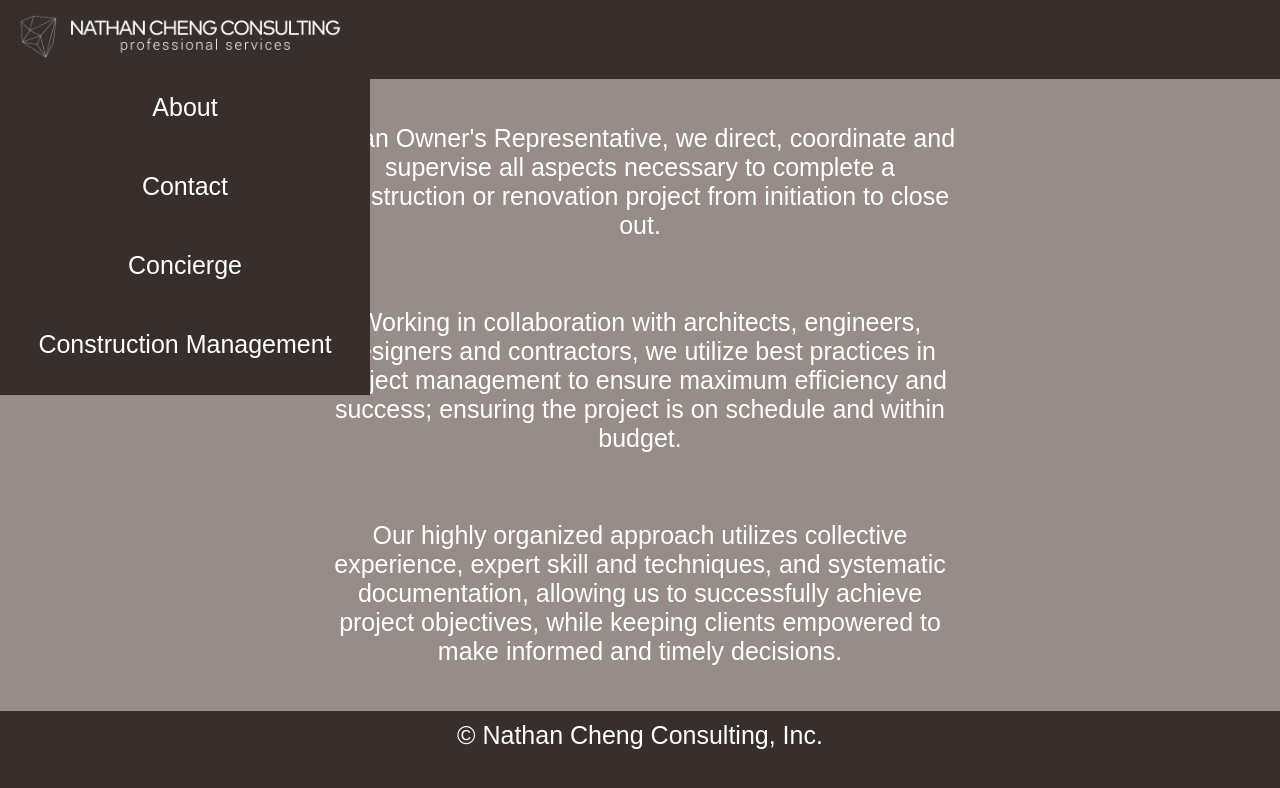
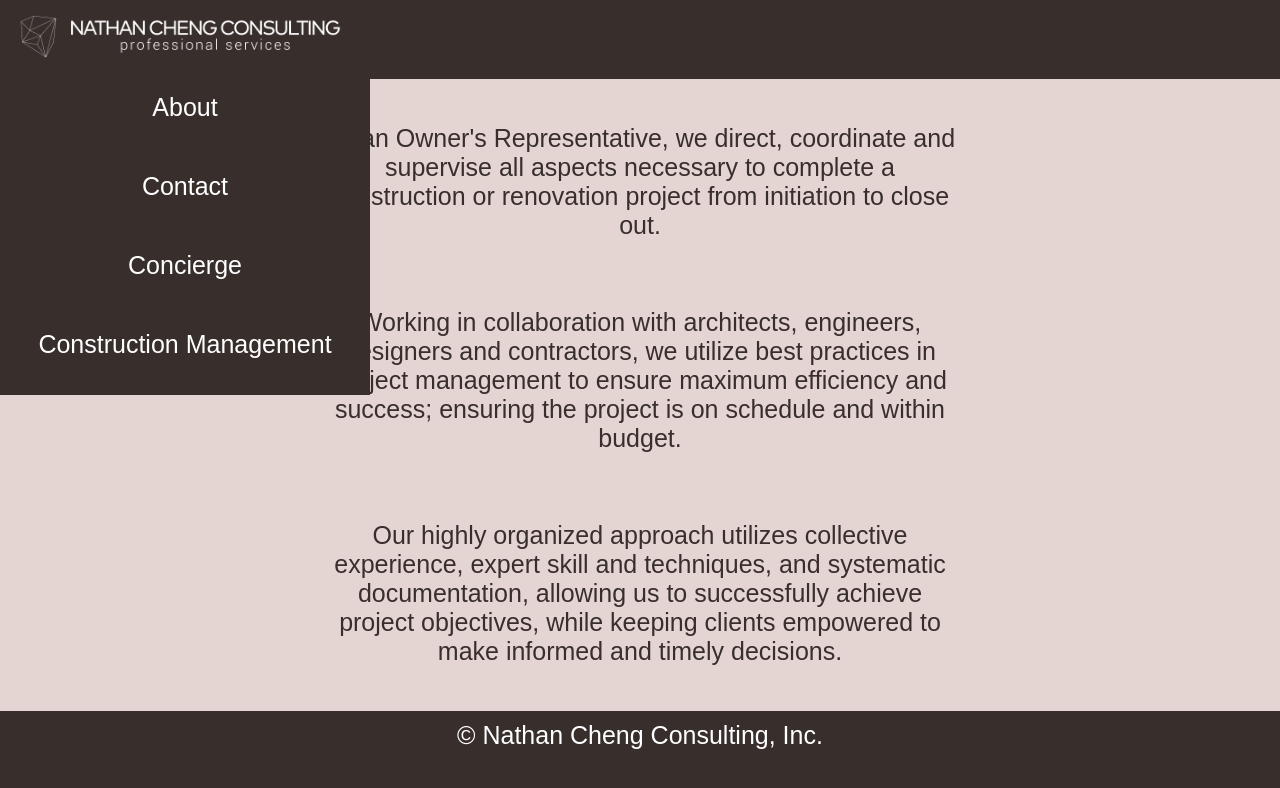
Before and after one commit to SeaCDragon/nccwebsite, a plain HTML site: page home.html in a window 1280 px wide. Drawn offline with Linux system fonts and the light colour scheme.

Commit message:
create the first palette for the homepage

```diff
--- a/style.scss
+++ b/style.scss
@@ -35,7 +35,7 @@ a{
 p{
   font-size: 25px;
   font-family: sans-serif;
-  color: white;
+  color: $deep-brown;
 }
 
 span#landing-reel{
@@ -70,13 +70,13 @@ span#landing-reel{
   width: 50%;
   margin: auto;
   text-align: center;
-  background-color: $medium-grey;
+  background-color: $light-grey;
   padding: 20px;
   height: 100%;
 }
 
 #content-wrapper{
-  background-color: $medium-grey;
+  background-color: $light-grey;
   width: 100%;
   min-height: 610px
 }
```
Also changed, not shown: style.css, 1 other file.
